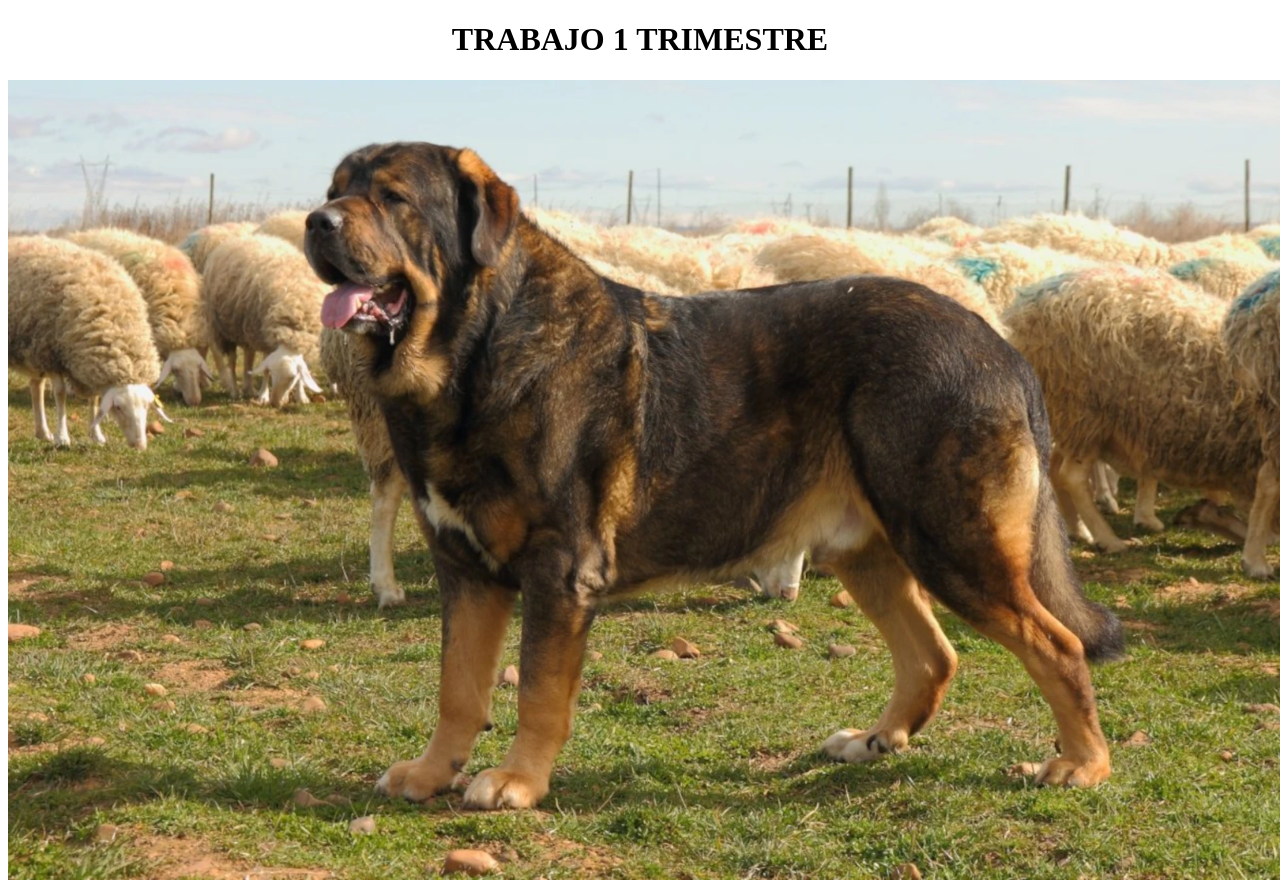
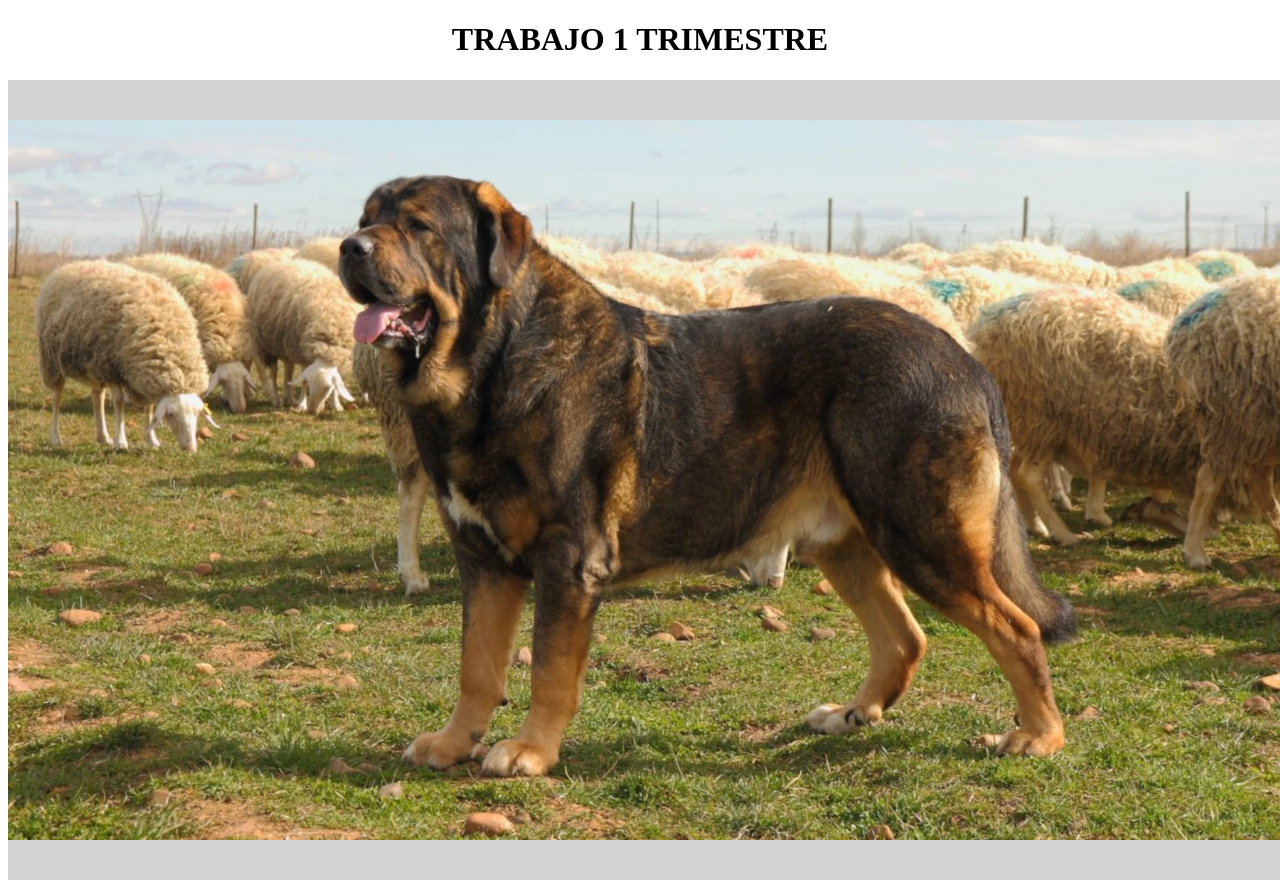
Before and after one commit to JuanmiMoreno/trabajo_T1, a plain HTML site: page index.html in a window 1280 px wide. Drawn offline with Linux system fonts and the light colour scheme.

Commit message:
cambios trabajo

```diff
--- a/index.html
+++ b/index.html
@@ -10,14 +10,14 @@
         #portaFoto {
             width: 100vw;
             height: 100vh;
-            background-color: lightpink;
+            background-color:lightgrey;
             display: block;
         }
 
         #laFoto {
             width: 100%;
             height: 100%;
-            object-fit: cover;
+            object-fit: contain;
         }
 
 
```
